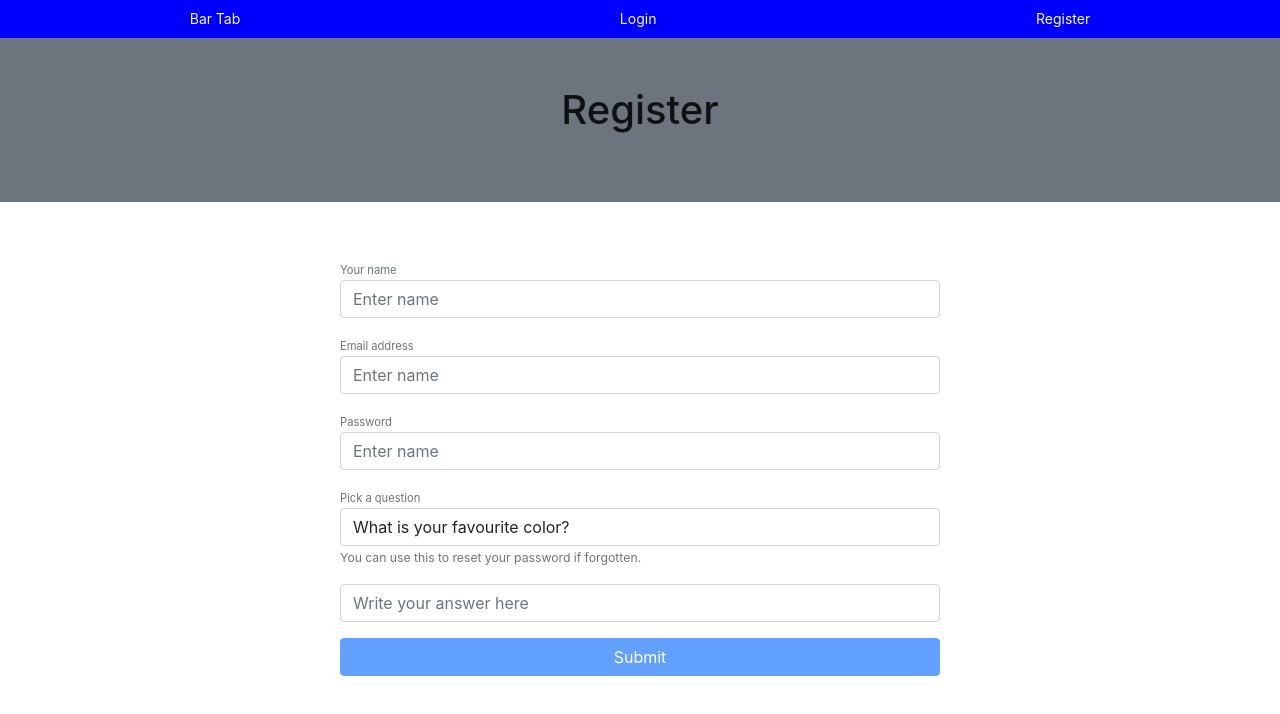
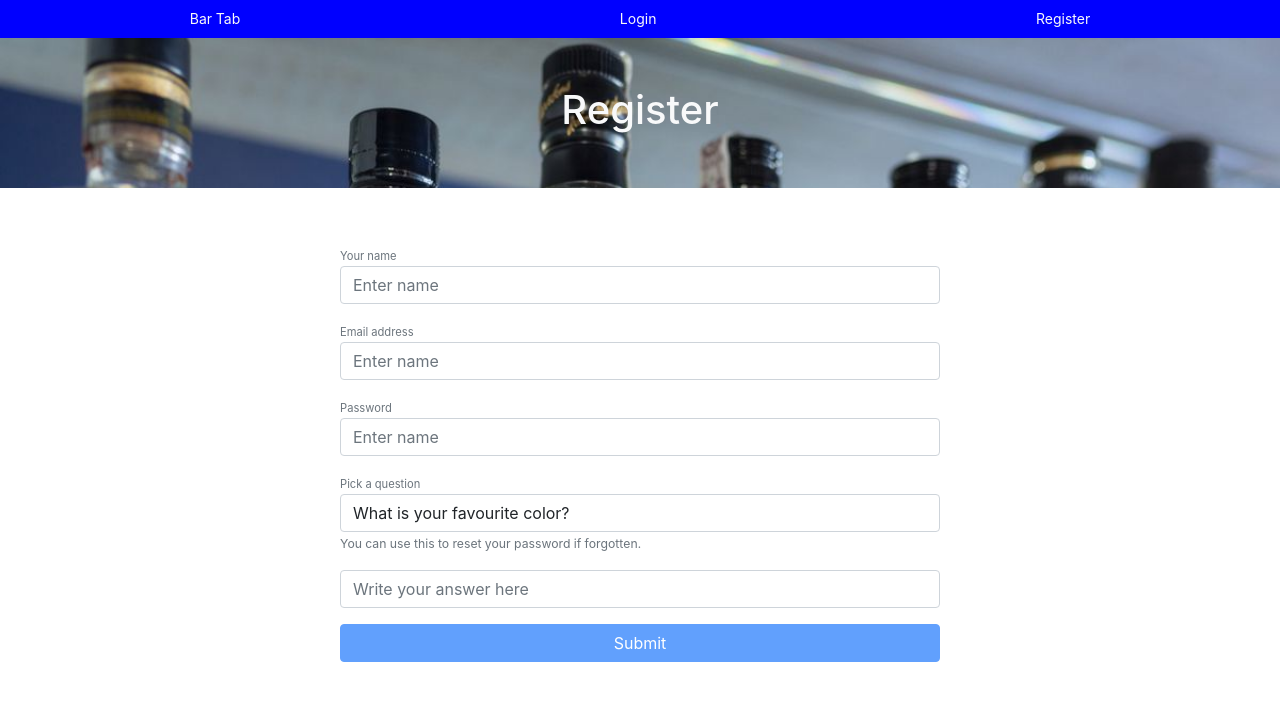
Before and after one commit to BreckCowan/SocialMediaApp2022, a Next.js app in the folder client/: page /register in a window 1280 px wide. Shown: the top 714 px of the page. Built offline with nearby package versions, Linux system fonts and the light colour scheme.

Commit message:
added bg image to register page

```diff
--- a/client/pages/register.js
+++ b/client/pages/register.js
@@ -41,9 +41,9 @@ const Register = () => {
 
   return (
     <div className="container-fluid">
-      <div className="row py-5 bg-secondary text-light">
+      <div className="row py-5 bg-default-image">
         <div className="col text-center">
-          <h1>Register</h1>
+          <h1 className="text-light">Register</h1>
         </div>
       </div>
 
```
Also changed, not shown: client/public/images/bottles.jpg (added).
